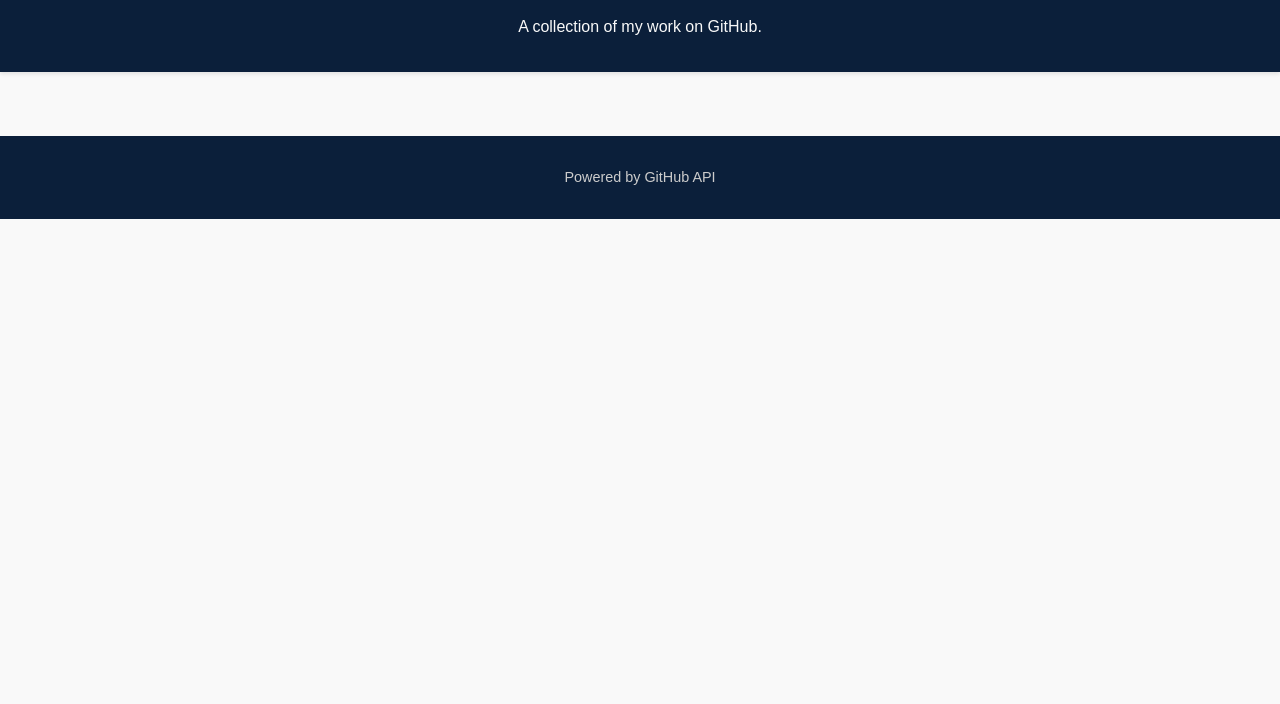
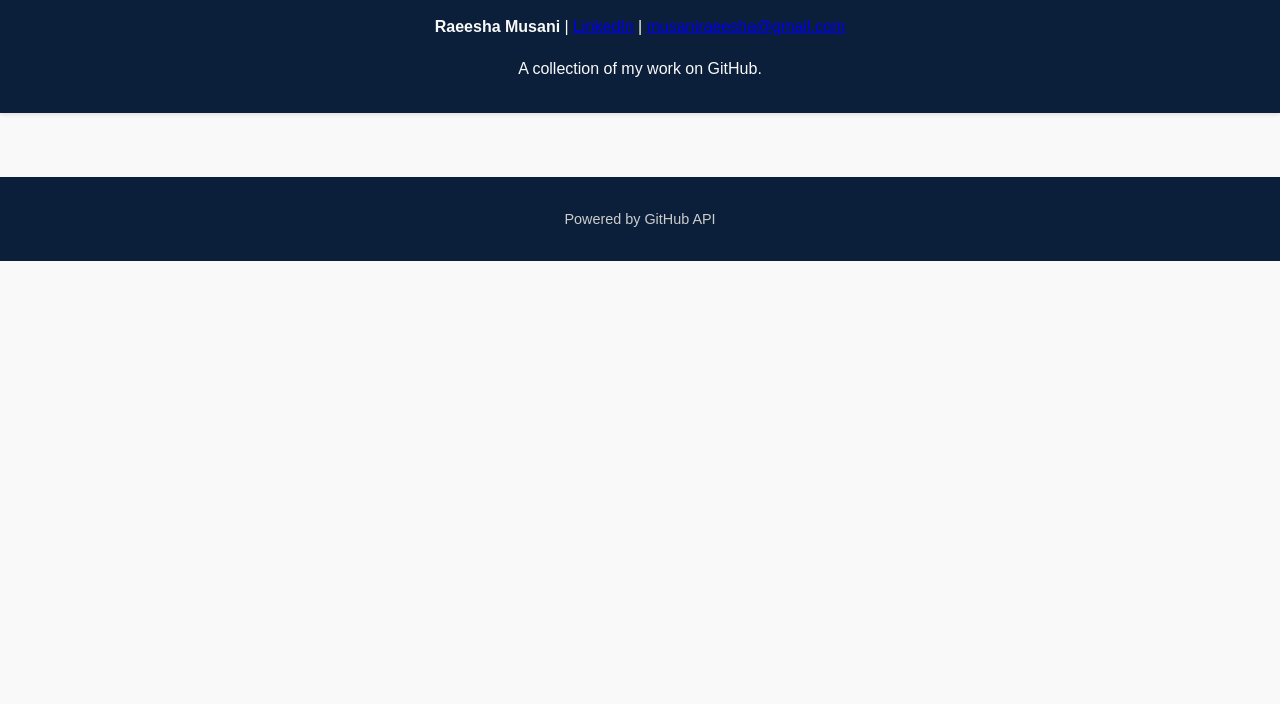
Before and after one commit to mraeesha/portfolio, a plain HTML site: page index.html in a window 1280 px wide. Shown: the part 96-800 px from the top of the page. Drawn offline with Linux system fonts and the light colour scheme; no server answers.

Commit message:
feat: add contact info

```diff
--- a/index.html
+++ b/index.html
@@ -9,6 +9,7 @@
 <body>
   <header>
     <h1>Project Portfolio</h1>
+    <p><strong>Raeesha Musani</strong> | <a href="https://www.linkedin.com/in/raeesha-musani-688624144/">LinkedIn</a> | <a href="mailto:musaniraeesha@gmail.com">musaniraeesha@gmail.com</a></p>
     <p>A collection of my work on GitHub.</p>
   </header>
   <main id="projects" class="projects"></main>
```
